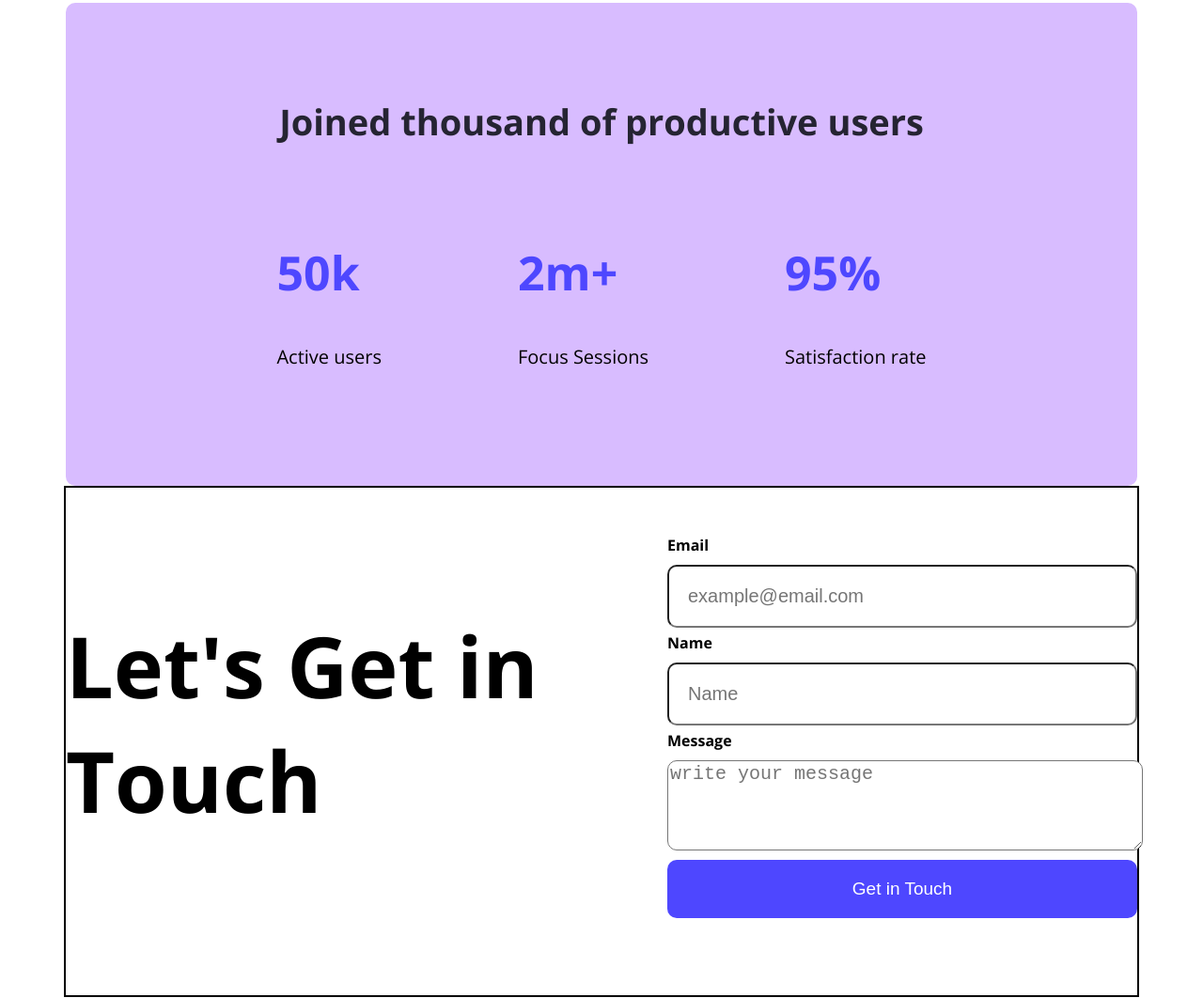
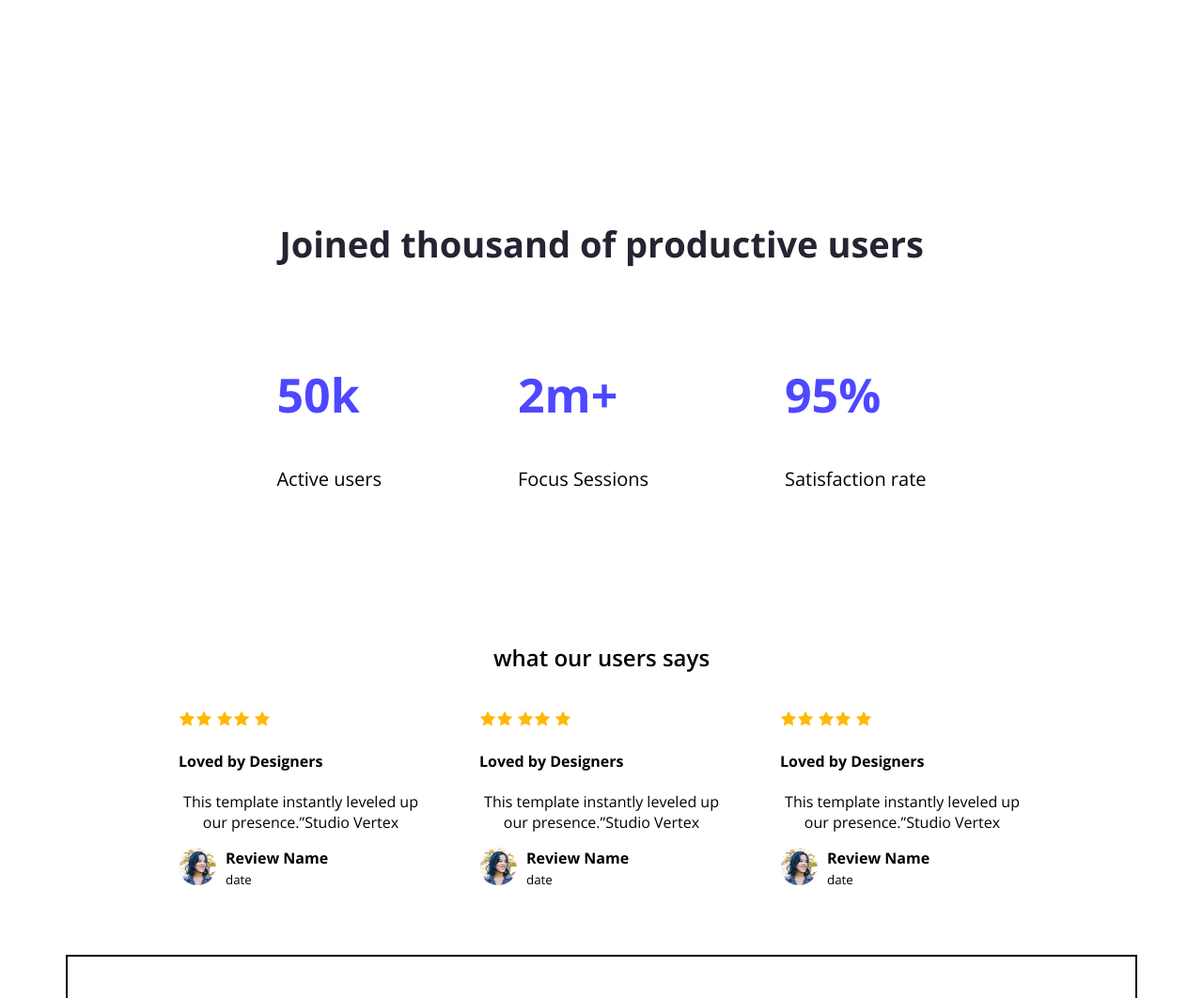
Before and after one commit to ahanif24434/portfolio-assinment-web, a plain HTML site: page index.html in a window 1280 px wide. Shown: the part 1097-2159 px from the top of the page at 94% size. Drawn offline with nearby package versions, Linux system fonts and the light colour scheme.

Commit message:
added the others file

```diff
--- a/development/style.css
+++ b/development/style.css
@@ -6,6 +6,9 @@
   font-style: normal;
   font-variation-settings:
     "wdth" 100;
+}
+* {
+    box-sizing:border-box;
 }
 nav {
     display:flex;
@@ -50,6 +53,8 @@ nav {
 /* section ends here */
 .section-container {
     display:flex;
+    align-items:flex-start;
+    flex-wrap:wrap;
 }
 .nav-link {
     display:block;
@@ -62,15 +67,17 @@ nav {
 }
 /*  productive here */
 .about-productive {
-    background-color:#D8BCFF;
-    margin:130px 150px;
+    /*background-color:#D8BCFF;*/
+    margin:130px auto 0 auto;
     max-width:1140px;
-    margin:0 auto;
     border-radius:10px;
-
+    margin-bottom:0;
+    height:auto;
+    overflow:auto;
 }
 .about-items {
     display:flex;
+    align-items:center;
     justify-content:space-around;
     margin: 50px 142px;
     padding: 10px;
@@ -91,9 +98,46 @@ nav {
     font-size:20px;
     margin-top:0;
 }
+/* skill starts here */
+.reviews h2 {
+    font-weight:600;
+    font-size:24px;
+    text-align:center;
+    margin-top:30px;
+}
+.reviews {
+    text-align:center;
+    padding:50px 20px;
+}
+.skill-description{
+    font-size:16px;
+    text-align:center;
+}
+.review-container {
+    display:flex;
+    justify-content: center;
+    flex-wrap: wrap;
+    gap:20px;
+}
+.reviewer {
+    display:flex;
+    border-radius:10px;
+    margin-top:15px;
+}
+.review-card {
+background-color:white;
+max-width:300px;
+border-radius:10px;
+padding:20px;
+text-align:left;
+}
+.reviewer img {
+width:40px;
+height:40px;
+border-radius:50%;
+margin-right:10px;
 
-
-
+}
 /* navbar starts here */
 .main-clear {
     display:flex;
--- a/index.html
+++ b/index.html
@@ -52,9 +52,54 @@ rel="stylesheet">
         <p class="product-description">Satisfaction rate</p>
     </div>
 </div>
-<br/>
-<br/>
-</section>
+
+<!--.skill*4>img+h4.skill-title+p.skill-description-->
+<main class="reviews">
+<h2>what our users says</h2>
+<div class="review-container">
+<div class="review-card">
+    <img src="Assets/icon-star.png" alt="star"><img src="Assets/icon-star.png" alt="Star">
+    <img src="Assets/icon-star.png" alt="Star"><img src="Assets/icon-star.png" alt="Star">
+    <img src="Assets/icon-star.png" alt="Star">
+    <h4 class="skill-title">Loved by Designers</h4>
+    <p class="skill-description">This template instantly leveled up our presence.”Studio Vertex</p>
+    <div class="reviewer">
+    <img src="Assets/avatar.png" alt="review">
+    <div>
+        <strong>Review Name</strong><br/>
+        <small>date</small>
+        </div>
+        </div>
+        </div>
+<div class="review-card">
+    <img src="Assets/icon-star.png" alt="Star"><img src="Assets/icon-star.png" alt="Star">
+    <img src="Assets/icon-star.png" alt="Star"><img src="Assets/icon-star.png" alt="Star">
+    <img src="Assets/icon-star.png" alt="Star">
+    <h4 class="skill-title">Loved by Designers</h4>
+    <p class="skill-description">This template instantly leveled up our presence.”Studio Vertex</p>
+    <div class="reviewer">
+    <img src="Assets/avatar.png" alt="review">
+    <div>
+        <strong>Review Name</strong><br/>
+        <small>date</small>
+        </div>
+</div>
+</div>
+<div class="review-card">
+    <img src="Assets/icon-star.png" alt="Star"><img src="Assets/icon-star.png" alt="Star">
+    <img src="Assets/icon-star.png" alt="Star"><img src="Assets/icon-star.png" alt="Star">
+    <img src="Assets/icon-star.png" alt="Star">
+    <h4 class="skill-title">Loved by Designers</h4>
+    <p class="skill-description">This template instantly leveled up our presence.”Studio Vertex</p>
+    <div class="reviewer">
+    <img src="Assets/avatar.png" alt="review">
+    <div>
+        <strong>Review Name</strong><br/>
+        <small>date</small>
+        </div>
+    </div>
+</div>
+</main>
 <main class="main-clear">
 <div class="section-left"><h3>Let's Get in Touch</h3></div>
     <div class="section-right">
```
